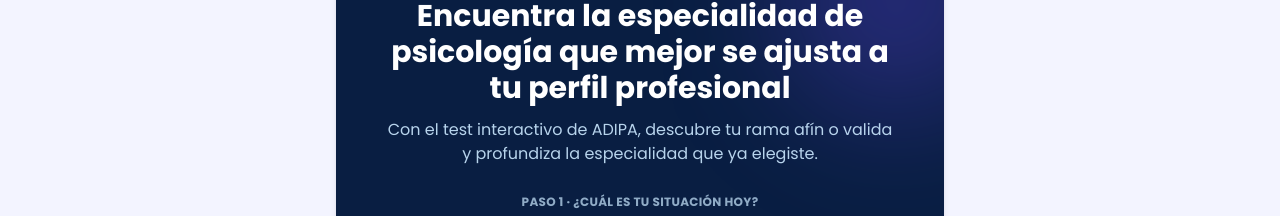
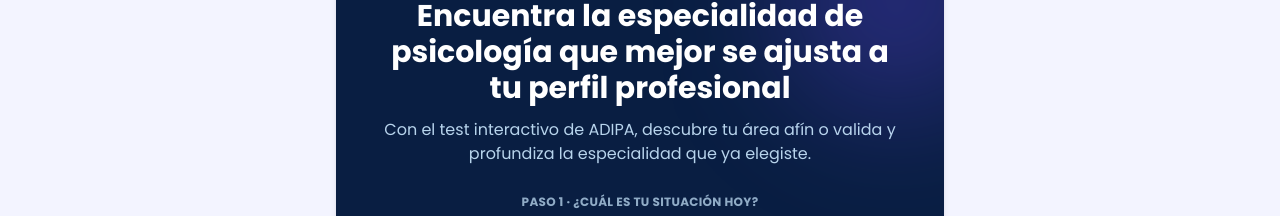
Before and after one commit to natalialeyton/adipa-quiz, a Next.js app: page / in a window 1280 px wide. Shown: the part 178-394 px from the top of the page. Built offline with nearby package versions, Linux system fonts and the light colour scheme.

Commit message:
Cambia 'rama' por 'área' en todos los textos, para usar siempre el mismo término

```diff
--- a/components/IdeaBulbPopUp.jsx
+++ b/components/IdeaBulbPopUp.jsx
@@ -43,7 +43,7 @@ const FUN_FACTS = [
   "Caminar 20 minutos en un entorno natural reduce el cortisol (hormona del estrés) en un 21%.",
   "El cerebro humano procesa imágenes y estímulos visuales hasta 60.000 veces más rápido que el texto.",
   "Practicar la gratitud de forma constante reorganiza las conexiones de la corteza prefrontal aumentando la resiliencia.",
-  "Existen más de 50 ramas y enfoques de especialización dentro de la psicología moderna y la neurociencia.",
+  "Existen más de 50 áreas y enfoques de especialización dentro de la psicología moderna y la neurociencia.",
   "Escuchar música durante el estudio activa ambos hemisferios cerebrales facilitando la consolidación de la memoria.",
 ];
 
--- a/components/LandingScreen.jsx
+++ b/components/LandingScreen.jsx
@@ -186,7 +186,7 @@ export default function LandingScreen({ onStart }) {
             Encuentra la especialidad de psicología que mejor se ajusta a tu perfil profesional
           </h1>
           <p className="max-w-lg text-sm text-secondary-light/90 sm:text-base">
-            Con el test interactivo de ADIPA, descubre tu rama afín o valida y profundiza la
+            Con el test interactivo de ADIPA, descubre tu área afín o valida y profundiza la
             especialidad que ya elegiste.
           </p>
         </div>
--- a/services/specialtyInsights.js
+++ b/services/specialtyInsights.js
@@ -5,7 +5,7 @@
 // compartir (ShareCard). Cada entrada usa la clave exacta de
 // SUBSPECIALTIES en services/adipaApi.js.
 //
-// - analysis: por qué las respuestas de la persona conectan con esta rama.
+// - analysis: por qué las respuestas de la persona conectan con esta área.
 // - strengths: 3 fortalezas clave de su estilo de trabajo/pensamiento.
 // - recommendation: consejo concreto de hacia dónde orientar su desarrollo.
 // - superpower: frase corta de identidad para la tarjeta para compartir.
```
